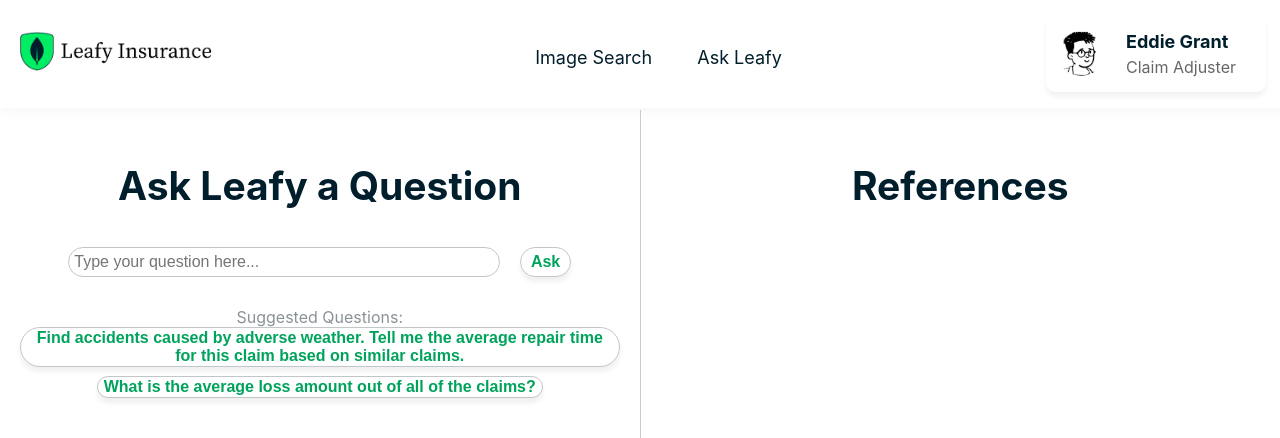
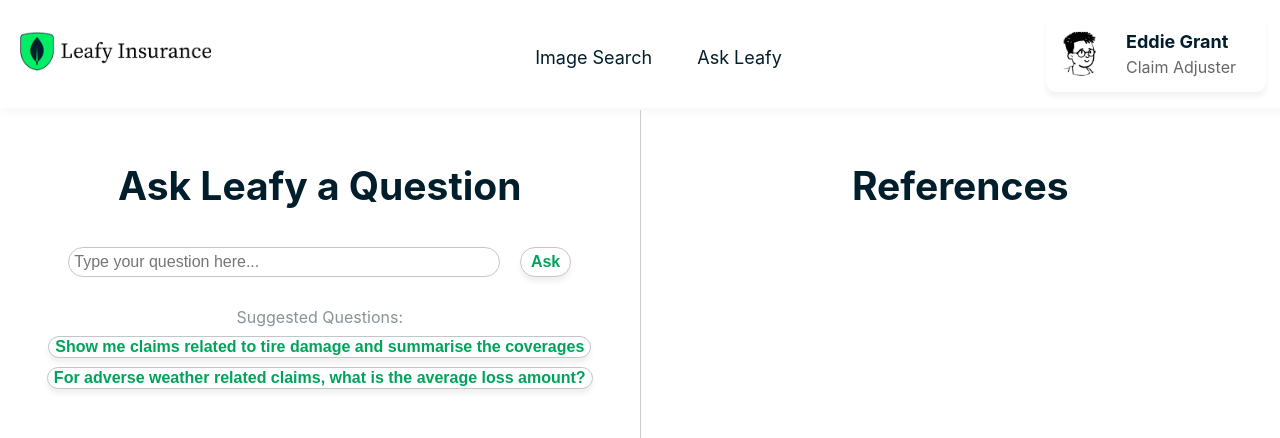
Before and after one commit to mongodb-industry-solutions/RAG-Insurance, a React (Create React App) app in the folder frontend/: page /askLeafy in a window 1280 px wide. Shown: the top 438 px of the page. Built offline with nearby package versions, Linux system fonts and the light colour scheme.

Commit message:
Update AskLeafy.js

```diff
--- a/frontend/src/_pages/AskLeafy/AskLeafy.js
+++ b/frontend/src/_pages/AskLeafy/AskLeafy.js
@@ -41,13 +41,13 @@ const AskLeafy = () => {
 
   const handleSuggestionOne = () => {
     setQuestion(
-      "Find accidents caused by adverse weather. Tell me the average repair time for this claim based on similar claims."
+      "Show me claims related to tire damage and summarise the coverages"
     );
   };
 
   const handleSuggestionTwo = () => {
     setQuestion(
-      "What is the average loss amount out of all of the claims?"
+      "For adverse weather related claims, what is the average loss amount?"
     );
   };
 
@@ -72,11 +72,10 @@ const AskLeafy = () => {
             <p>Suggested Questions:</p>
 
             <button className={styles.suggestion} onClick={handleSuggestionOne}>
-              Find accidents caused by adverse weather. Tell me the average
-              repair time for this claim based on similar claims.
+              Show me claims related to tire damage and summarise the coverages
             </button>
             <button className={styles.suggestion} onClick={handleSuggestionTwo}>
-              What is the average loss amount out of all of the claims?
+              For adverse weather related claims, what is the average loss amount?
             </button>
           </div>
         </div>
```
